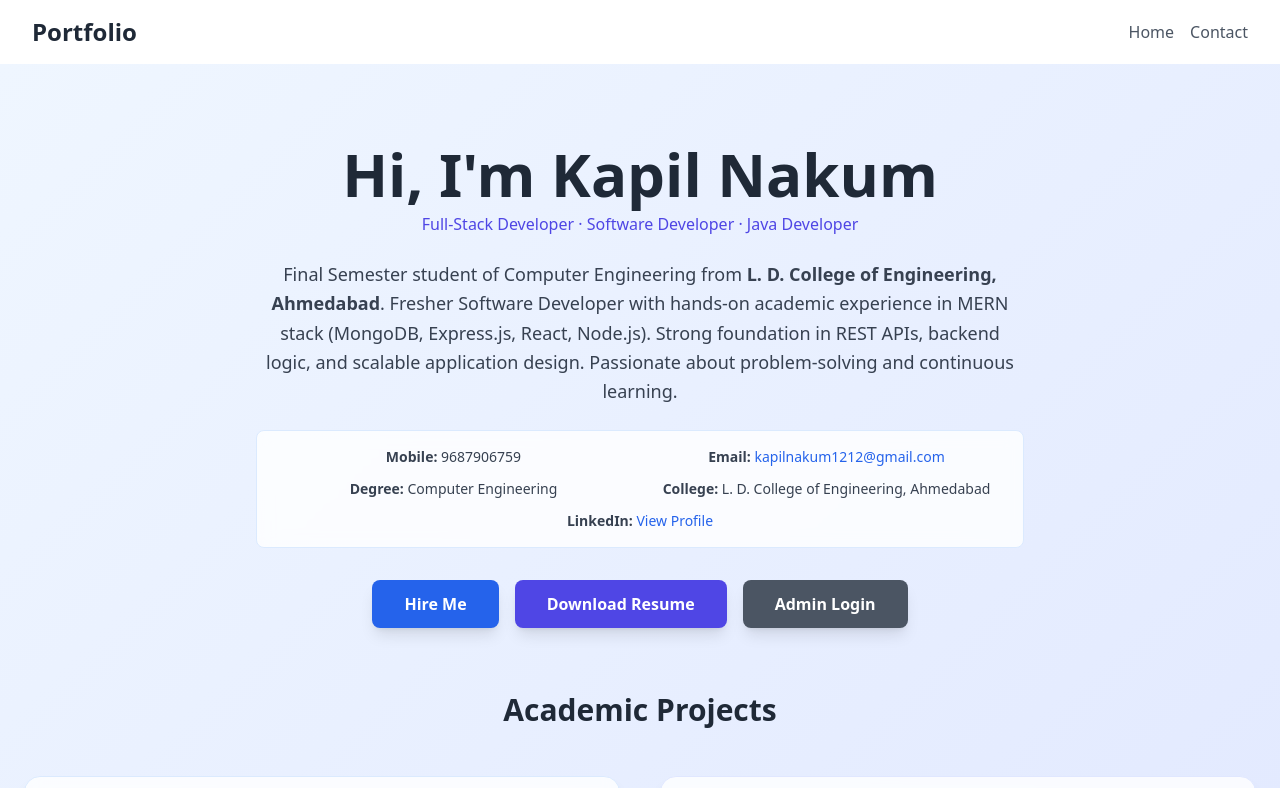
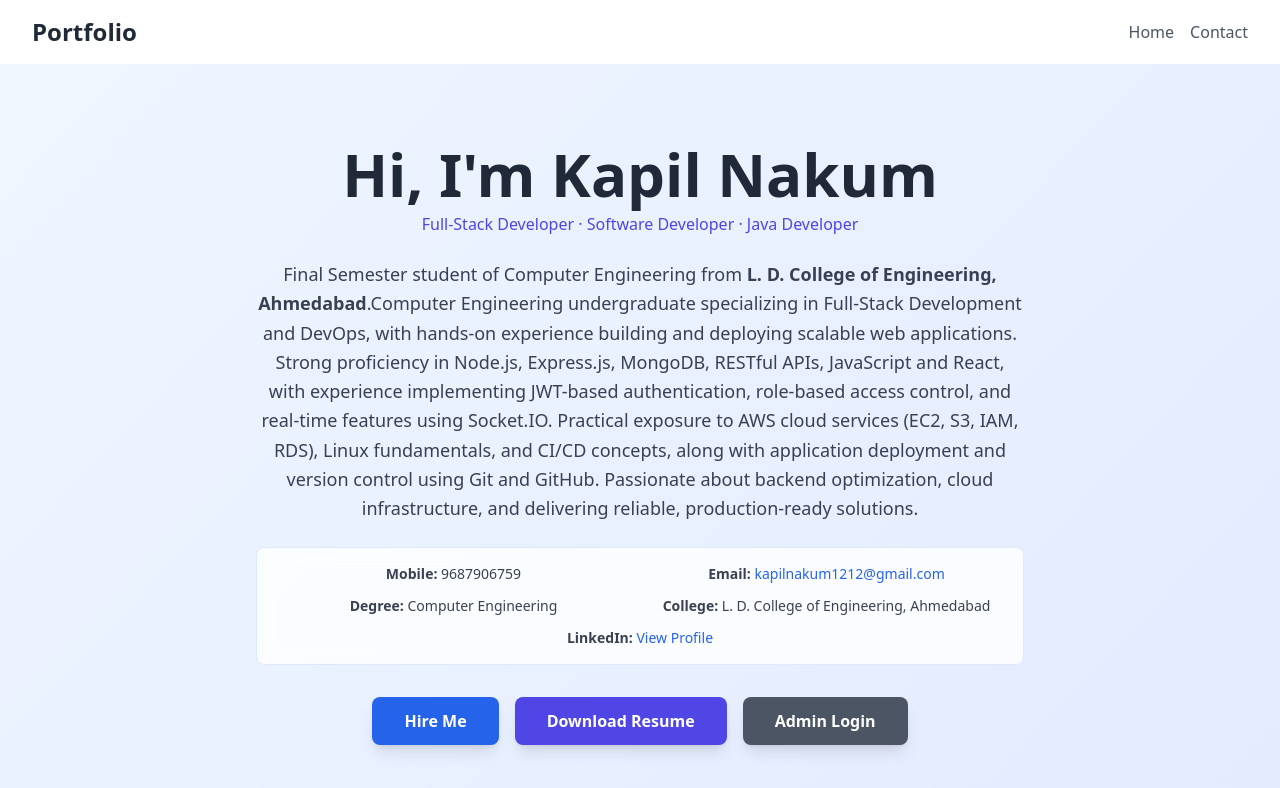
Before and after one commit to Kapilnakum/portfolio-project, a React (Create React App) app in the folder client/myapp/: page / in a window 1280 px wide. Shown: the top 788 px of the page. Built offline with nearby package versions, Linux system fonts and the light colour scheme.

Commit message:
Revise personal description in Home.jsx
Updated personal description to highlight specialization in Full-Stack Development and DevOps, along with specific skills and experiences.

```diff
--- a/client/myapp/src/pages/Home.jsx
+++ b/client/myapp/src/pages/Home.jsx
@@ -19,10 +19,13 @@ function Home() {
           Final Semester student of Computer Engineering from{" "}
           <span className="font-semibold">
             L. D. College of Engineering, Ahmedabad
-          </span>. Fresher Software Developer with hands-on academic experience
-          in MERN stack (MongoDB, Express.js, React, Node.js). Strong foundation
-          in REST APIs, backend logic, and scalable application design.
-          Passionate about problem-solving and continuous learning.
+          </span>.Computer Engineering undergraduate specializing in Full-Stack Development and DevOps,
+                  with hands-on experience building and deploying scalable web applications. Strong
+                  proficiency in Node.js, Express.js, MongoDB, RESTful APIs, JavaScript and
+                  React, with experience implementing JWT-based authentication, role-based access control,
+                  and real-time features using Socket.IO. Practical exposure to AWS cloud services (EC2, S3, IAM, RDS),
+                  Linux fundamentals, and CI/CD concepts, along with application deployment and version control using Git
+                  and GitHub. Passionate about backend optimization, cloud infrastructure, and delivering reliable, production-ready solutions.
         </p>
 
         {/* CONTACT + EDUCATION INFO */}
```
